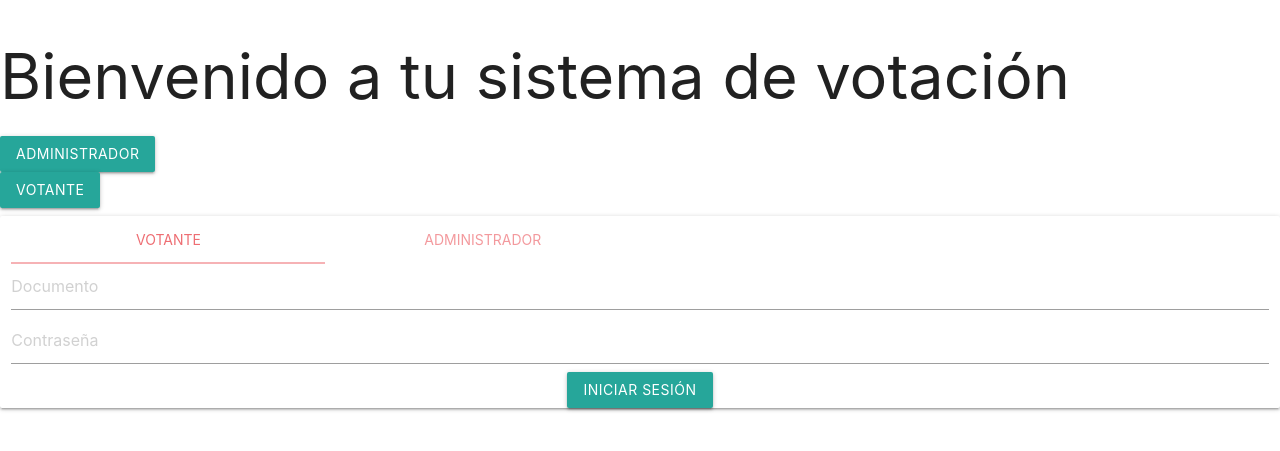
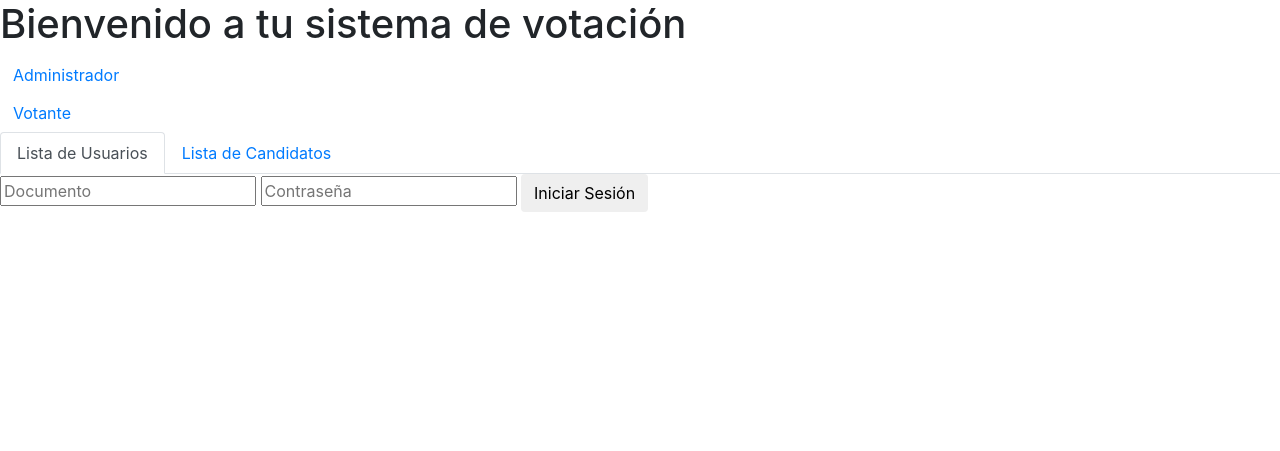
Before and after one commit to ricardoalzamora/PHPVotacion, a PHP site: page / in a window 1280 px wide. Shown: the top 451 px of the page. Run offline with PHP 8.4, Linux system fonts and the light colour scheme; data that the repository does not hold is empty; some libraries are stand-ins or nearby versions.

Commit message:
Cambios y mejoras en plantilla.

```diff
--- a/app/views/home/index.php
+++ b/app/views/home/index.php
@@ -1,4 +1,5 @@
 <?php require RUTA_APP . '/views/inc/header.php' ;?>
+
     <h1>Bienvenido a tu sistema de votación</h1>
     <div>
         <a href="<?php echo RUTA_URL . '/Administrador/viewAdministrador' ?>" class="btn">Administrador</a>
@@ -7,22 +8,19 @@
         <a href="<?php echo RUTA_URL . '/Votante/viewVotante' ?>"class="btn">Votante</a>
     </div>
 
-    <div class="card center">
-        <div class="row">
-            <div class="col s12">
-                <ul class="tabs">
-                    <li class="tab col s3"><a class="active" href="#id_votante">Votante</a></li>
-                    <li class="tab col s3"><a href="#id_administrador">Administrador</a></li>
-                </ul>
+    <div class="nav nav-tabs" id="nav-tab" role="tablist">
+        <a class="nav-item nav-link active" id="nav-home-tab" data-toggle="tab" href="#id_votante" role="tab" aria-controls="id_votante" aria-selected="true">Lista de Usuarios</a>
+        <a class="nav-item nav-link" id="nav-profile-tab" data-toggle="tab" href="#id_administrador" role="tab" aria-controls="id_administrador" aria-selected="false">Lista de Candidatos</a>
     </div>
-            <div id="id_votante" class="form col s12">
+    <div class="tab-content" id="nav-tabContent">
+        <div class="tab-pane fade show active" id="id_votante" role="tabpanel" aria-labelledby="nav-home-tab">
             <form action="<?php echo RUTA_URL; ?>/Votante/login" method="POST">
                 <input type="number" name="id" placeholder="Documento">
                 <input type="password" name="password" placeholder="Contraseña">
                 <input class="btn" type="submit" value="Iniciar Sesión">
             </form>
         </div>
-            <div id="id_administrador" class="form col s12">
+        <div class="tab-pane fade" id="id_administrador" role="tabpanel" aria-labelledby="nav-profile-tab">
             <form action="<?php echo RUTA_URL; ?>/Administrador/login" method="POST">
                 <input type="number" name="id" placeholder="Documento">
                 <input type="password" name="password" placeholder="Contraseña">
@@ -30,11 +28,5 @@
             </form>
         </div>
     </div>
-    </div>
 
-    <script>
-        $(document).ready(function(){
-            $('.tabs').tabs();
-        });
-    </script>
 <?php require RUTA_APP . '/views/inc/footer.php' ;?>
--- a/app/views/inc/footer.php
+++ b/app/views/inc/footer.php
@@ -1,2 +1,3 @@
+</main>
 </body>
 </html>
--- a/app/views/inc/header.php
+++ b/app/views/inc/header.php
@@ -2,17 +2,15 @@
 <html lang="es">
 <head>
     <meta charset="UTF-8">
-    <meta name="viewport"
-          content="width=device-width, user-scalable=no, initial-scale=1.0, maximum-scale=1.0, minimum-scale=1.0">
-    <meta http-equiv="X-UA-Compatible" content="ie=edge">
 
     <link rel="stylesheet" href="https://use.fontawesome.com/releases/v5.0.12/css/all.css" integrity="sha384-G0fIWCsCzJIMAVNQPfjH08cyYaUtMwjJwqiRKxxE/rx96Uroj1BtIQ6MLJuheaO9" crossorigin="anonymous">
     <script src="https://code.jquery.com/jquery-3.3.1.min.js"></script>
-
-    <link rel="stylesheet" href="https://cdnjs.cloudflare.com/ajax/libs/materialize/1.0.0-beta/css/materialize.min.css">
-    <script src="https://cdnjs.cloudflare.com/ajax/libs/materialize/1.0.0-beta/js/materialize.min.js"></script>
-
+    <link rel="stylesheet" href="https://stackpath.bootstrapcdn.com/bootstrap/4.1.1/css/bootstrap.min.css" integrity="sha384-WskhaSGFgHYWDcbwN70/dfYBj47jz9qbsMId/iRN3ewGhXQFZCSftd1LZCfmhktB" crossorigin="anonymous">
+    <script src="https://code.jquery.com/jquery-3.3.1.slim.min.js" integrity="sha384-q8i/X+965DzO0rT7abK41JStQIAqVgRVzpbzo5smXKp4YfRvH+8abtTE1Pi6jizo" crossorigin="anonymous"></script>
+    <script src="https://cdnjs.cloudflare.com/ajax/libs/popper.js/1.14.3/umd/popper.min.js" integrity="sha384-ZMP7rVo3mIykV+2+9J3UJ46jBk0WLaUAdn689aCwoqbBJiSnjAK/l8WvCWPIPm49" crossorigin="anonymous"></script>
+    <script src="https://stackpath.bootstrapcdn.com/bootstrap/4.1.1/js/bootstrap.min.js" integrity="sha384-smHYKdLADwkXOn1EmN1qk/HfnUcbVRZyYmZ4qpPea6sjB/pTJ0euyQp0Mk8ck+5T" crossorigin="anonymous"></script>
 
     <title><?php echo $datos['titulo']; ?></title>
 </head>
 <body>
+<main>
```
Lines whose indentation alone changed are shown as unchanged.
